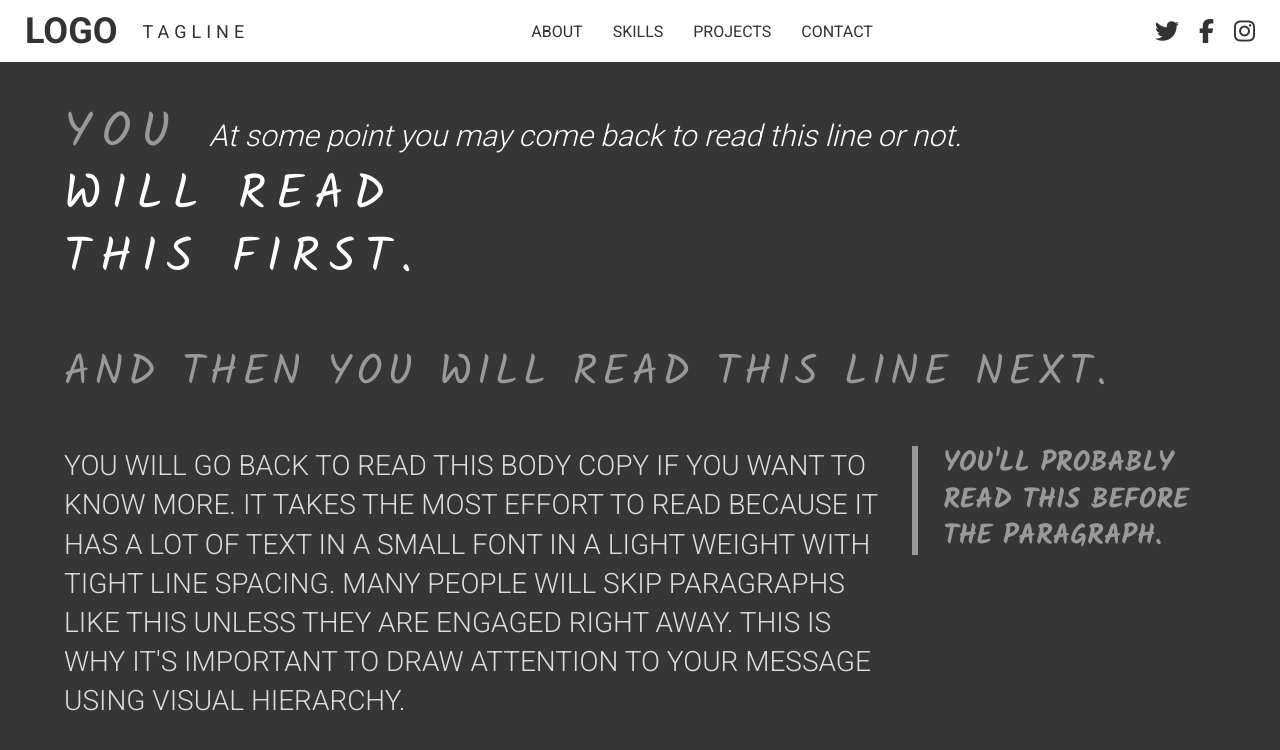
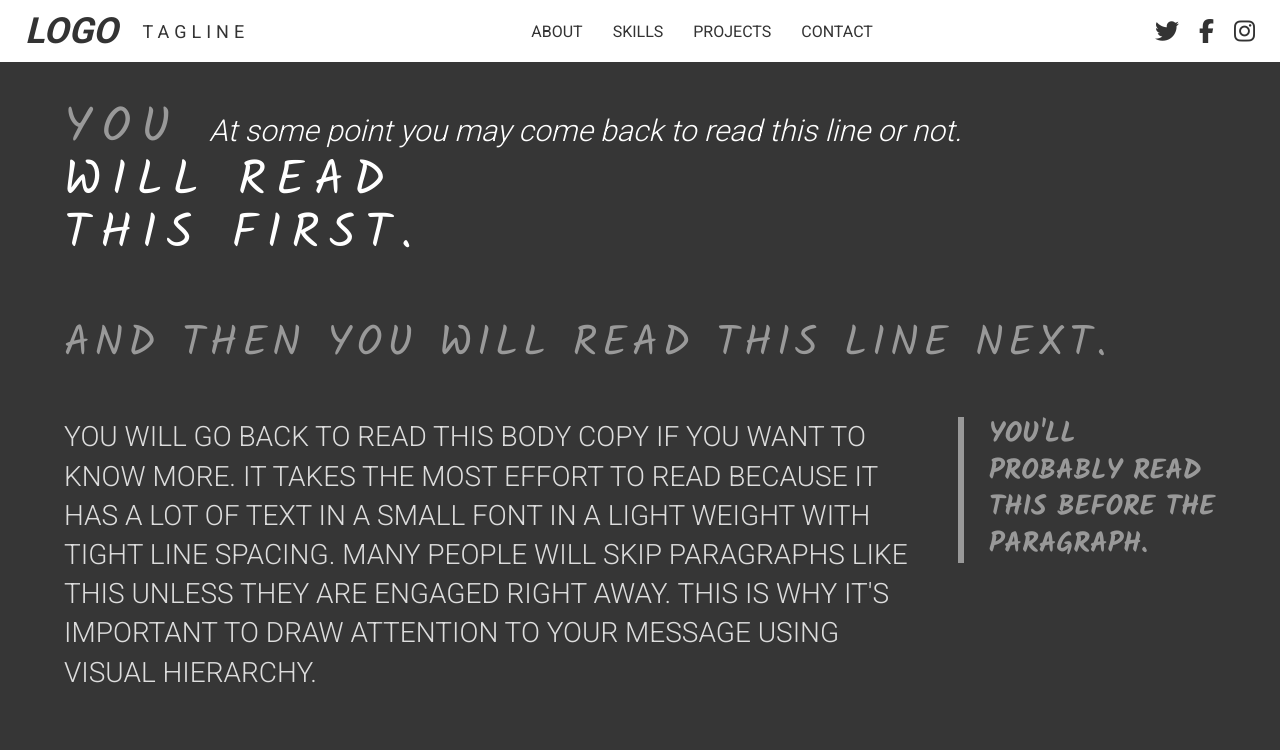
Before and after one commit to bcroman/Typography-Challenge, a plain HTML site: page index.html in a window 1280 px wide. Drawn offline with Linux system fonts and the light colour scheme.

Commit message:
Core: Version 1

```diff
--- a/styles.css
+++ b/styles.css
@@ -1,11 +1,20 @@
 /* Overwall */
 @import url("https://fonts.googleapis.com/css2?family=Kalam:wght@300;400;700&family=Roboto:wght@300;400;700&display=swap");
+
+* {
+  box-sizing: border-box;
+}
 
 body {
   margin: 0;
   background-color: #363636;
   color: white;
   font-family: "Roboto", sans-serif;
+}
+
+main {
+  max-width: 1600px;
+  margin: 0 auto;
 }
 
 main {
@@ -32,6 +41,8 @@ header {
   font-size: 36px;
   font-weight: bold;
   margin: 0;
+  font-style: italic;
+  color: #333;
 }
 
 .brand span {
@@ -72,7 +83,7 @@ h1 {
   font-family: "Kalam", cursive;
   font-size: 48px;
   font-weight: 400;
-  line-height: 1.3;
+  line-height: 1.1;
   letter-spacing: 10px;
   margin: 0;
 }
@@ -110,10 +121,6 @@ h1 {
 }
 
 .body-copy {
-  flex: 3;
-}
-
-.body-copy {
   font-family: "Roboto", sans-serif;
   font-size: 28px;
   font-weight: 300;
```
Also changed, not shown: 1 other file. Lines whose indentation alone changed are shown as unchanged.
